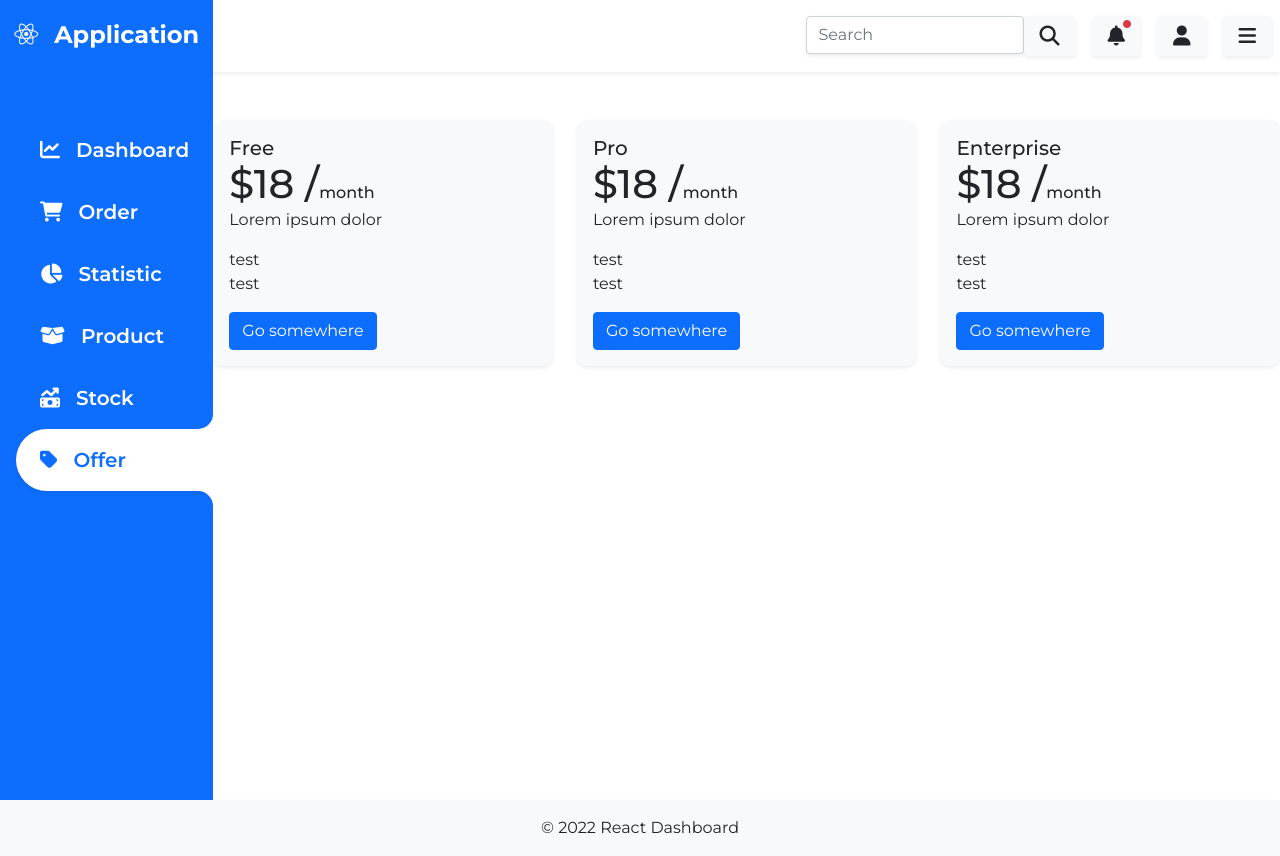
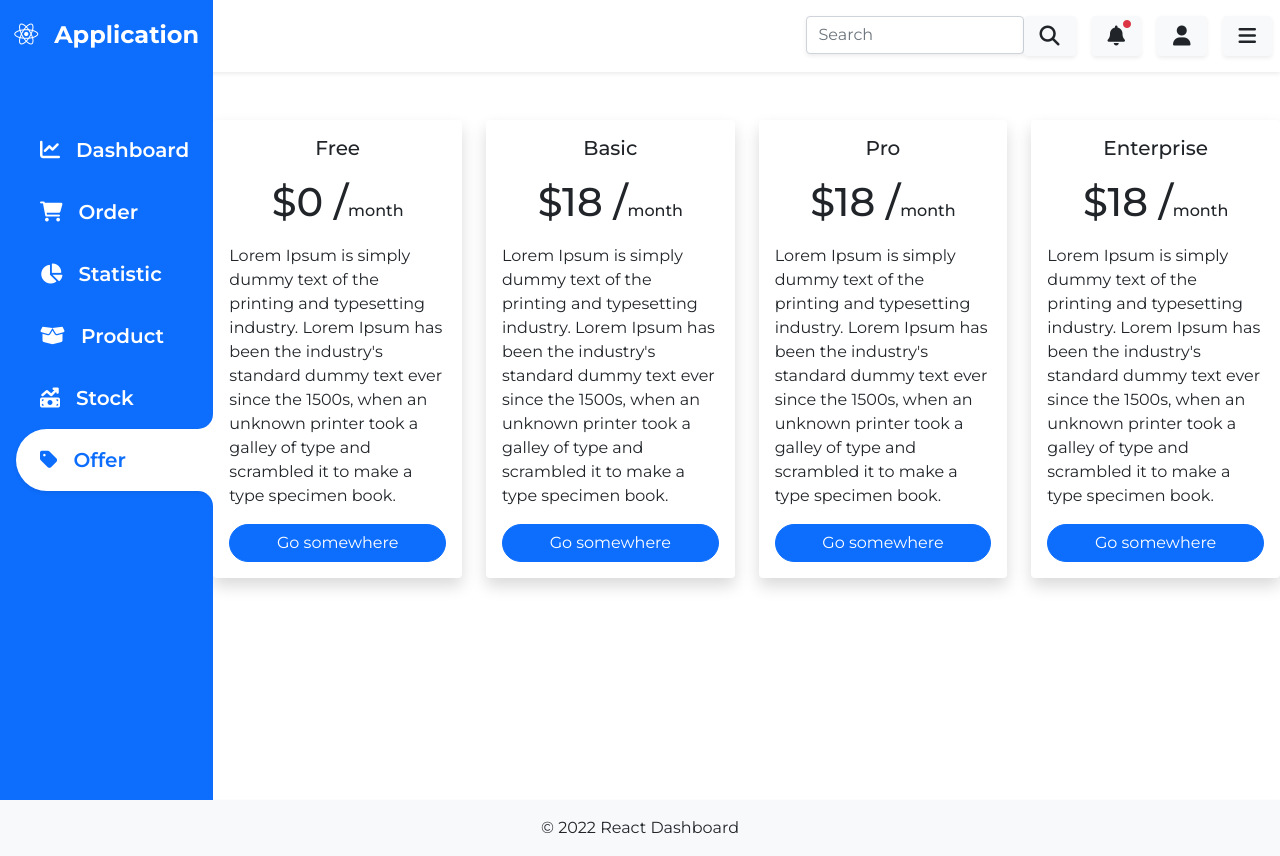
Before and after one commit to LpInfotech/React-dashboard, a React (Create React App) app: page /offer in a window 1280 px wide. Built offline with nearby package versions, Linux system fonts and the light colour scheme; data requests are answered from the project's data file.

Commit message:
dashboard

```diff
--- a/src/components/Card/Card.js
+++ b/src/components/Card/Card.js
@@ -13,14 +13,9 @@ export default class Card extends Component {
 <div className={`card ${this.props && this.props.headerProps}`}>
   {/* <img src="..." className="card-img-top" alt="..."/> */}
   <div className="card-body">
-   <h5 className="card-title mb-0">{this.props.title}</h5>
-   {this.props.bodyTitle && <h1 className="mb-0">{this.props.bodyIcon && <span>{this.props.bodyIcon}</span>}{this.props.bodyTitle}{this.props.month && <small className="fs-6">{this.props.month}</small>}</h1>}
+   <h5 className="card-title">{this.props.title}</h5>
+   {this.props.bodyTitle && <h1>{this.props.bodyIcon && <span>{this.props.bodyIcon}</span>}{this.props.bodyTitle}{this.props.month && <small className="fs-6">{this.props.month}</small>}</h1>}
     <p className="card-text">{this.props.text}</p>
-    {this.props.list && <ul className="list-unstyled">
-        {this.props.list.split(",").map((item, index)=>{
-        return <li key={index}>{item}</li>
-        })}
-    </ul>}
     <Link to="/" className="btn btn-primary">Go somewhere</Link>
   </div>
 </div>
--- a/src/pages/Offer/Offer.js
+++ b/src/pages/Offer/Offer.js
@@ -7,9 +7,10 @@ export class Offer extends Component {
       <section id="offer">
       <div className="container py-5">
         <div className="row">
-          <div className="col-4"><Card headerProps={"bg-light border-0 shadow-sm"} bodyIcon={'$'} bodyTitle={'18 /'} month={'month'} list={'test,test'}  title={'Free'} icon={"fa-solid fa-lock-open"} text={"Lorem ipsum dolor"}/></div>
-          <div className="col-4"><Card headerProps={"bg-light border-0 shadow-sm"} list={'test,test'} month={'month'} bodyTitle={'18 /'} bodyIcon={'$'} title={'Pro'} icon={"fas fa-lock fa-fw"} text={"Lorem ipsum dolor"}/></div>
-          <div className="col-4"><Card headerProps={"bg-light border-0 shadow-sm"} list={'test,test'} month={'month'} bodyTitle={'18 /'} bodyIcon={'$'} title={'Enterprise'} icon={"fas fa-lock fa-fw"} text={"Lorem ipsum dolor"}/></div>
+        <div className="col-3"><Card headerProps={"border-0 shadow"} title={'Free'} bodyTitle={'0 /'} bodyIcon={'$'} month={'month'} icon={"fa-solid fa-lock-open"} text={"Lorem Ipsum is simply dummy text of the printing and typesetting industry. Lorem Ipsum has been the industry's standard dummy text ever since the 1500s, when an unknown printer took a galley of type and scrambled it to make a type specimen book."}/></div>
+          <div className="col-3"><Card headerProps={"border-0 shadow"} bodyIcon={'$'} bodyTitle={'18 /'} month={'month'}   title={'Basic'} icon={"fa-solid fa-lock-open"} text={"Lorem Ipsum is simply dummy text of the printing and typesetting industry. Lorem Ipsum has been the industry's standard dummy text ever since the 1500s, when an unknown printer took a galley of type and scrambled it to make a type specimen book."}/></div>
+          <div className="col-3"><Card headerProps={"border-0 shadow"} month={'month'} bodyTitle={'18 /'} bodyIcon={'$'} title={'Pro'} icon={"fas fa-lock fa-fw"} text={"Lorem Ipsum is simply dummy text of the printing and typesetting industry. Lorem Ipsum has been the industry's standard dummy text ever since the 1500s, when an unknown printer took a galley of type and scrambled it to make a type specimen book."}/></div>
+          <div className="col-3"><Card headerProps={"border-0 shadow"} month={'month'} bodyTitle={'18 /'} bodyIcon={'$'} title={'Enterprise'} icon={"fas fa-lock fa-fw"} text={"Lorem Ipsum is simply dummy text of the printing and typesetting industry. Lorem Ipsum has been the industry's standard dummy text ever since the 1500s, when an unknown printer took a galley of type and scrambled it to make a type specimen book."}/></div>
         </div>
       </div>
       </section>
--- a/src/pages/Offer/offer.css
+++ b/src/pages/Offer/offer.css
@@ -1,4 +1,17 @@
 
-#offer .card{
-    border-radius: 0.625rem;
+#offer .card-title{
+    text-align: center;
+    margin-bottom: 18px;
 }
+
+#offer .card h1{
+    text-align: center;
+    margin-bottom: 18px;
+}
+
+
+#offer a{
+   width: 100%;
+   display: inline-block;
+   border-radius: 50px;
+}
```
